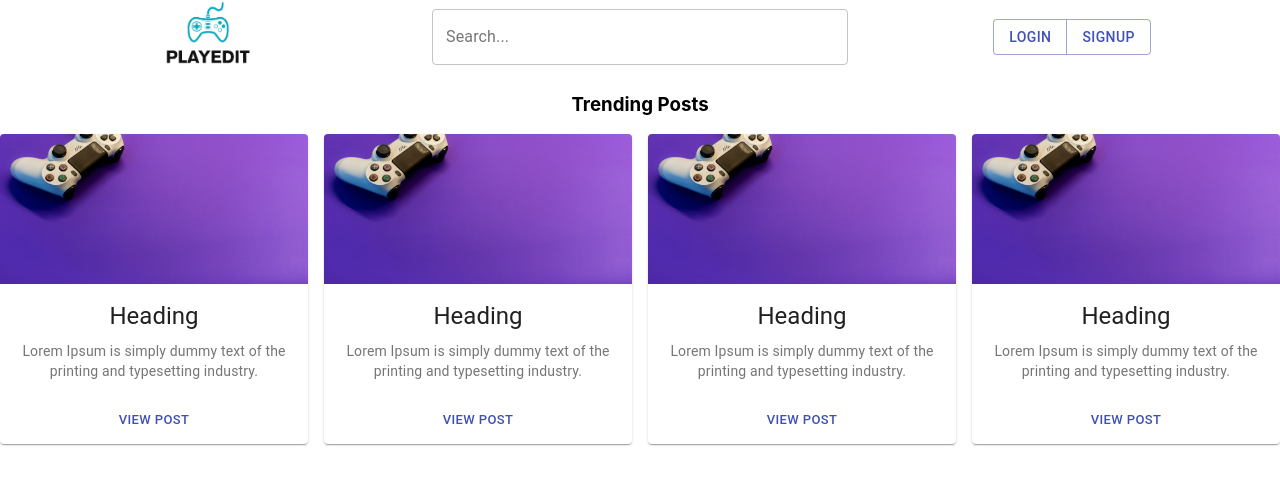
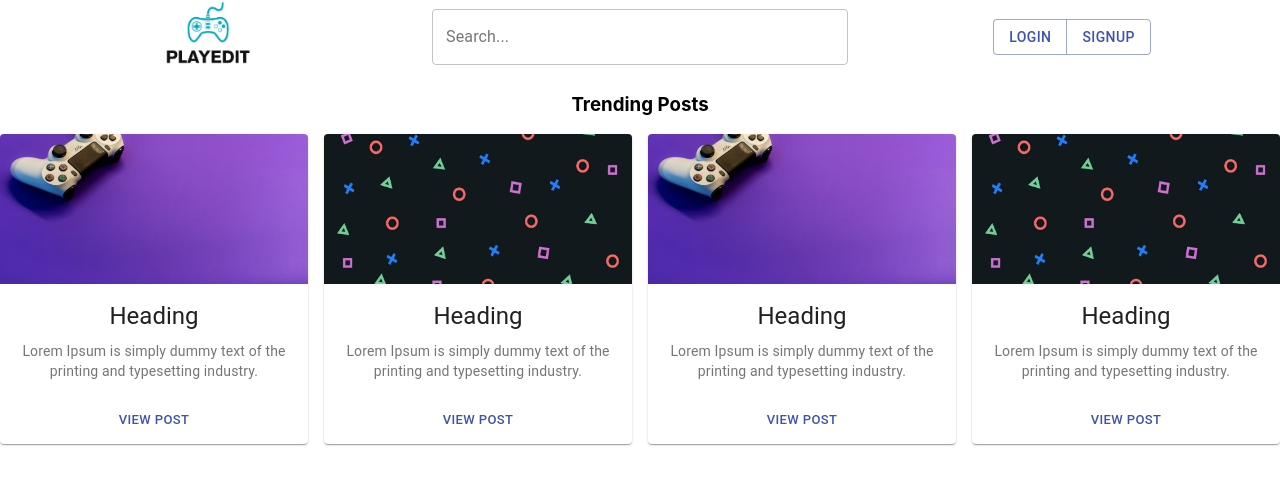
Before and after one commit to Brian-McK/MERN-PLAYEDIT-Solo-Forum-project-WIP, a React (Create React App) app: page / in a window 1280 px wide. Shown: the top 484 px of the page. Built offline with nearby package versions, Linux system fonts and the light colour scheme.

Commit message:
Moved trending posts outisde of header

```diff
--- a/src/App.js
+++ b/src/App.js
@@ -1,10 +1,12 @@
 import './App.css';
 import Header from './Components/Header/Header';
+import TrendingPosts from './Components/TrendingPosts/TrendingPosts';
 
 function App() {
   return (
     <div className="App">
       <Header></Header>
+      <TrendingPosts></TrendingPosts>
     </div>
   );
 }
--- a/src/Components/Header/Header.js
+++ b/src/Components/Header/Header.js
@@ -1,11 +1,9 @@
 import NavBar from "../NavBar/NavBar";
-import TrendingPosts from "../TrendingPosts/TrendingPosts";
 
 function Header() {
   return (
     <div className="Header">
       <NavBar></NavBar>
-      <TrendingPosts></TrendingPosts>
     </div>
   );
 }
--- a/src/Components/TrendingPosts/TrendingPostCard.js
+++ b/src/Components/TrendingPosts/TrendingPostCard.js
@@ -1,4 +1,3 @@
-import Grid from "@material-ui/core/Grid";
 import { makeStyles } from '@material-ui/core/styles';
 import Card from '@material-ui/core/Card';
 import CardActionArea from '@material-ui/core/CardActionArea';
--- a/src/Components/TrendingPosts/TrendingPosts.js
+++ b/src/Components/TrendingPosts/TrendingPosts.js
@@ -1,6 +1,7 @@
 import Grid from "@material-ui/core/Grid";
 import TrendingPostCard from "./TrendingPostCard";
 import Image from "../../images/gaming.jpg";
+import Image2 from "../../images/ps4.png";
 
 function TrendingPosts() {
   return (
@@ -25,7 +26,7 @@ function TrendingPosts() {
         </Grid>
         <Grid item xs={6} sm={6} md={3}>
           <TrendingPostCard
-            Image={Image}
+            Image={Image2}
             Title={"Some image title"}
             HeadingText={"Heading"}
             BodyText={
@@ -45,7 +46,7 @@ function TrendingPosts() {
         </Grid>
         <Grid item xs={6} sm={6} md={3}>
           <TrendingPostCard
-            Image={Image}
+            Image={Image2}
             Title={"Some image title"}
             HeadingText={"Heading"}
             BodyText={
```
